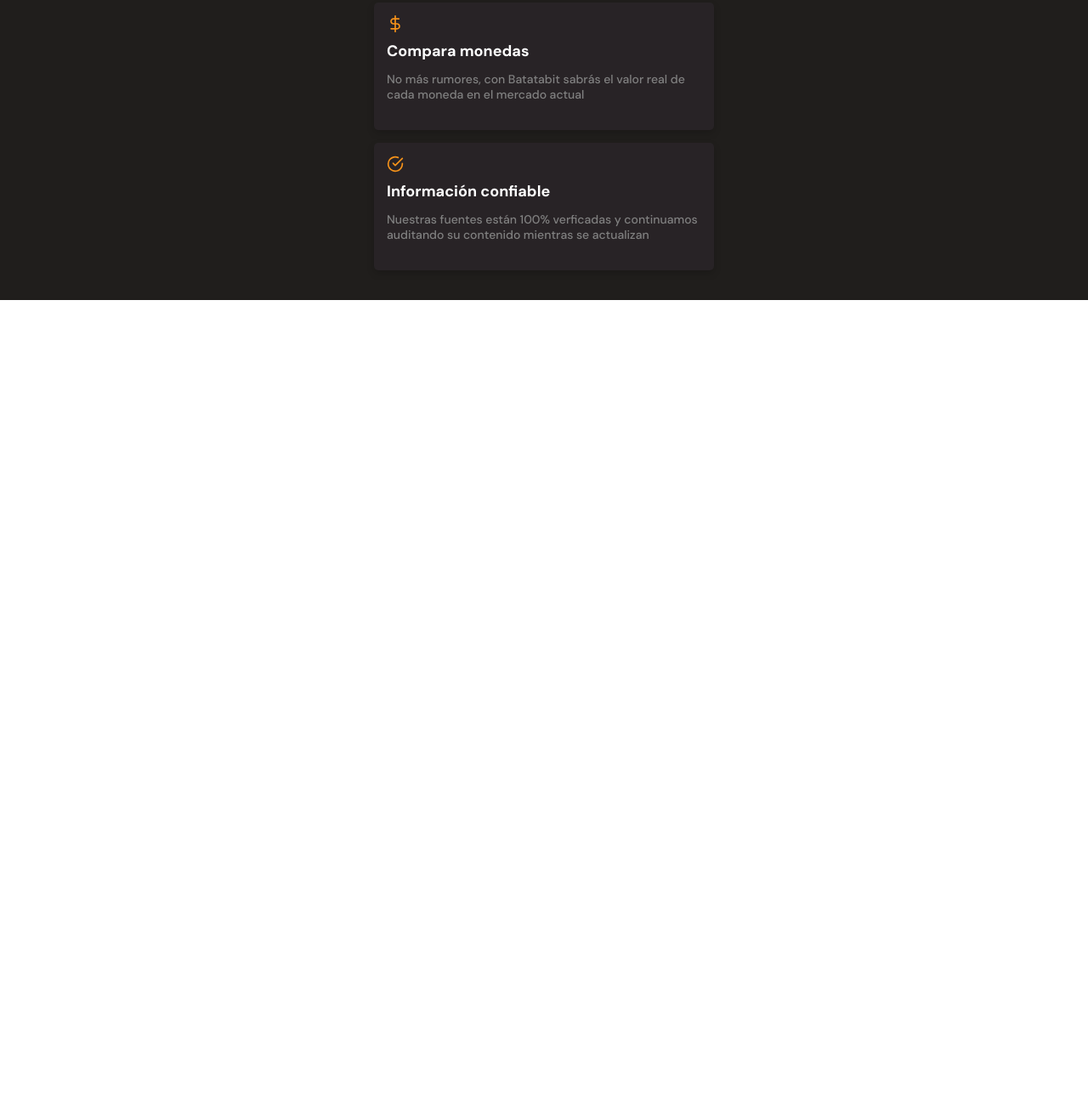
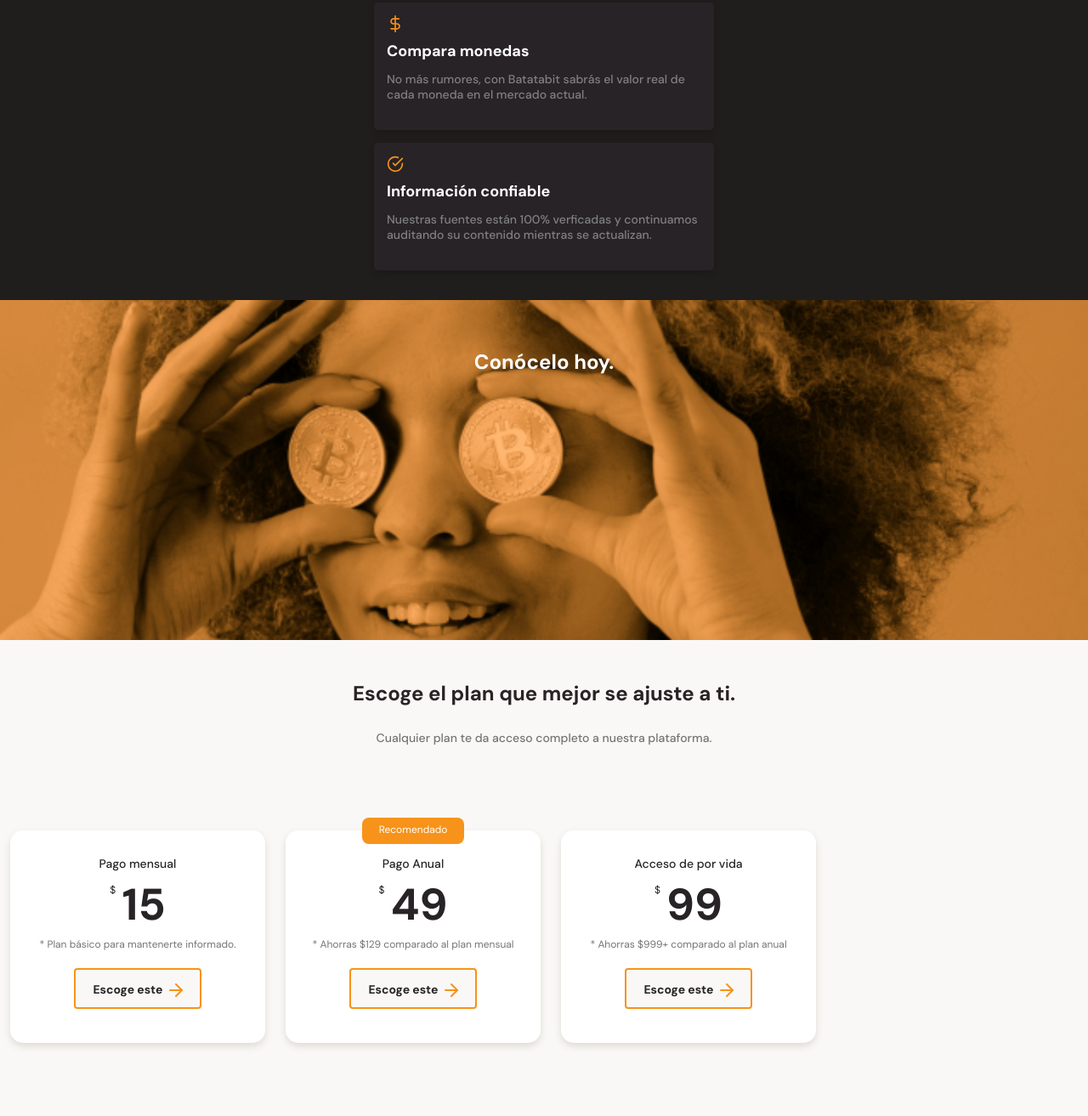
Before and after one commit to josetvasco/mobile-first, a plain HTML site: page index.html in a window 1280 px wide. Shown: the part 1997-3310 px from the top of the page at 85% size. Before the commit the page ends 2350 px from the top, so only its background shows below. Drawn offline with Linux system fonts and the light colour scheme.

Commit message:
Terminado la sección de planes

```diff
--- a/index.html
+++ b/index.html
@@ -15,7 +15,7 @@
     <div class="header--title-container">
       <h1>La próxima revolución en el intercambio de criptomonedas.</h1>
       <p>Batatabit te ayuda a navegar entre los diferentes precios y tendencias.</p>
-      <a href="" class="header--button">Conoce Nuestros Planes <span></span></a>
+      <a href="#plans" class="header--button">Conoce Nuestros Planes <span></span></a>
     </div>
   </header>
   <main>
@@ -92,27 +92,67 @@
         <article class="product-detail--card">
           <span class="icon clock"></span>
           <p class="product--card-title">Tiempo real</p>
-          <p class="product--card-body">Nuestra API toma información minuto a minuto sobre las tasas que mas determinan el comportamiento</p>
+          <p class="product--card-body">Nuestra API toma información minuto a minuto sobre las tasas que mas determinan el comportamiento.</p>
         </article>
         <article class="product-detail--card">
           <span class="icon eye"></span>
           <p class="product--card-title">No hay tasas escondidas</p>
-          <p class="product--card-body">Ni en la compra o al momento de exit, Batatbit siempre te muestra el costo real de lo que estás adquiriendo</p>
+          <p class="product--card-body">Ni en la compra o al momento de exit, Batatbit siempre te muestra el costo real de lo que estás adquiriendo.</p>
         </article>
         <article class="product-detail--card">
           <span class="icon dollar"></span>
           <p class="product--card-title">Compara monedas</p>
-          <p class="product--card-body">No más rumores, con Batatabit sabrás el valor real de cada moneda en el mercado actual</p>
+          <p class="product--card-body">No más rumores, con Batatabit sabrás el valor real de cada moneda en el mercado actual.</p>
         </article>
         <article class="product-detail--card">
           <span class="icon check"></span>
           <p class="product--card-title">Información confiable</p>
-          <p class="product--card-body">Nuestras fuentes están 100% verficadas y continuamos auditando su contenido mientras se actualizan</p>
+          <p class="product--card-body">Nuestras fuentes están 100% verficadas y continuamos auditando su contenido mientras se actualizan.</p>
         </article>
       </section>
     </section>
-    <section></section>
-    <section></section>
+
+    <section class="bitcoin-img-container">
+      <h2>Conócelo hoy.</h2>
+    </section>
+
+    <section id="plans" class="main-plans-container">
+      <div class="plans--title">
+        <h2>Escoge el plan que mejor se ajuste a ti.</h2>
+        <p>Cualquier plan te da acceso completo a nuestra plataforma.</p>
+      </div>
+      <section class="plans-container--slider">
+
+        <article class="plans-container--card">
+          <div class="plan-info-container">
+            <h3 class="plan-card--title">Pago mensual</h3>
+            <p class="plan-card--price"><span>$</span> 15</p>
+            <p class="plan-card--saving">* Plan básico para mantenerte informado.</p>
+            <button class="plan-card--ca">Escoge este <span></span></button>
+          </div>
+        </article>
+        <article class="plans-container--card">
+          <div class="plan-info-container">
+            <p class="recommended">Recomendado</p>
+            <h3 class="plan-card--title">Pago Anual</h3>
+            <p class="plan-card--price"><span>$</span> 49</p>
+            <p class="plan-card--saving">* Ahorras $129 comparado al plan mensual</p>
+            <button class="plan-card--ca">Escoge este <span></span></button>
+          </div>
+        </article>
+
+        <article class="plans-container--card">
+          <div class="plan-info-container">
+            <h3 class="plan-card--title">Acceso de por vida</h3>
+            <p class="plan-card--price"><span>$</span> 99</p>
+            <p class="plan-card--saving">* Ahorras $999+ comparado al plan anual</p>
+            <button class="plan-card--ca">Escoge este <span></span></button>
+          </div>
+        </article>
+
+      </section>
+    </section>
+
   </main>
   <footer></footer>
 </body>
--- a/style.css
+++ b/style.css
@@ -314,7 +314,7 @@ main {
   width: 90%;
   min-width: 288px;
   max-width: 400px;
-  height: 150px;
+  min-height: 150px;
   margin: 15px auto;
   padding: 15px;
   background-color: var(--black);
@@ -333,19 +333,19 @@ main {
 }
 
 .product-detail--card .clock {
-  background-image: url(./assets/icons/clock.svg);
+  background-image: url("./assets/icons/clock.svg");
 }
 
 .product-detail--card .eye {
-  background-image: url(./assets/icons/eye.svg);
+  background-image: url("./assets/icons/eye.svg");
 }
 
 .product-detail--card .dollar{
-  background-image: url(./assets/icons/dollar-sign.svg);
+  background-image: url("./assets/icons/dollar-sign.svg");
 }
 
 .product-detail--card  .check{
-  background-image: url(./assets/icons/check-circle.svg);
+  background-image: url("./assets/icons/check-circle.svg");
 }
 
 .product--card-title {
@@ -362,3 +362,139 @@ main {
   line-height: 1.8rem;
   color: #808080;
 }
+
+.bitcoin-img-container {
+  width: 100%;
+  min-width: 320px;
+  height: 50vh;
+  background-image: url(./assets/img/bitcoinbaby2x.jpg);
+  background-position: center;
+  background-size: cover;
+  background-repeat: no-repeat;
+  text-align: center;
+}
+
+.bitcoin-img-container h2 {
+  padding-top: 60px;
+  font-size: 2.4rem;
+  font-weight: bold;
+  line-height: 2.6rem;
+  color: var(--just-white);
+}
+
+.main-plans-container {
+  width: 100%;
+  min-width: 320px;
+  padding-bottom: 70px;
+  text-align: center;
+}
+
+.plans--title {
+  width: 90%;
+  min-width: 288px;
+  height: auto;
+  margin: 0 auto;
+  margin-bottom: 50px;
+}
+
+.plans--title h2 {
+  padding-top: 50px;
+  font-size: 2.4rem;
+  font-weight: bold;
+  line-height: 2.6rem;
+  color: var(--black);
+}
+
+.plans--title p {
+  padding-top: 30px;
+  font-size: 1.4rem;
+  font-weight: 500;
+  line-height: 1.8rem;
+  color: #757575;
+}
+
+.plans-container--slider {
+  display: flex;
+  height: 316px;
+  overflow-x: scroll;
+  overscroll-behavior-x: contain;
+  scroll-snap-type: x proximity;
+}
+
+.plans-container--card {
+  position: relative;
+  width: 70%;
+  scroll-snap-align: center;
+  min-width: 190px;
+  max-width: 300px;
+  height: 250px;
+  margin: 50px 12px 0;
+  padding: 0 15px;
+  background-color: var(--just-white);
+  border-radius: 15px;
+  box-shadow: 0 4px 8px rgba(89, 73, 30, 0.16);
+}
+
+.recommended {
+  position: absolute;
+  width: 120px;
+  height: 31px;
+  padding: 6px;
+  left: calc(50% - 60px);
+  top: -15px;
+  font-size: 1.2rem;
+  background-color: var(--bitcoin-orange);
+  border-radius: 8px;
+  color: var(--just-white);
+}
+
+.plan-card--title {
+  padding-top: 30px;
+  font-size: 1.4rem;
+  font-weight: 500;
+  line-height: 1.8rem;
+  color: var(--black);
+}
+
+.plan-card--price span {
+  display: inline-block;
+  font-size: 1.2rem;
+  font-weight: 300;
+  vertical-align: text-top;
+  margin-top: 9px;
+  margin-right: -5px;
+}
+
+.plan-card--price {
+  padding: 5px 0;
+  font-size: 5.2rem;
+  font-weight: bold;
+  color: var(--black);
+}
+
+.plan-card--saving {
+  font-size: 1.2rem;
+  color: #757575;
+}
+
+.plan-card--ca {
+  width: 150px;
+  height: 48px;
+  margin-top: 20px;
+  background-color: #FAF8F7;
+  border: 2px solid var(--bitcoin-orange);
+  border-radius: 4px;
+  font-size: 1.4rem;
+  font-weight: bold;
+  line-height: 1.8rem;
+  color: var(--black);
+  font-family: 'DM Sans', sans-serif;
+}
+
+.plan-card--ca span {
+  display: inline-block;
+  width: 20px;
+  height: 20px;
+  background-image: url("./assets/icons/orange-right-arrow.svg");
+  vertical-align: text-bottom;
+}
```
